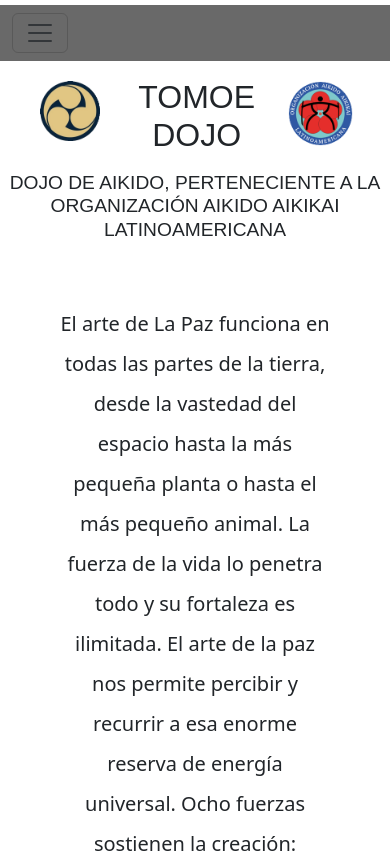
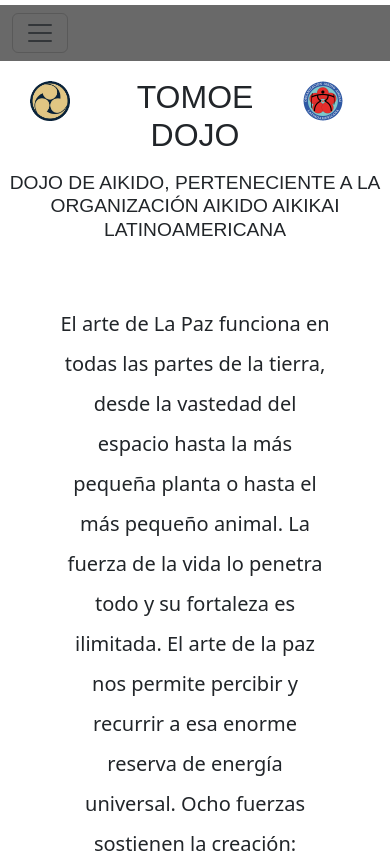
Before and after one commit to diegodilonardo/tomoe_dojo, a plain HTML site: page index.html in a window 390 px wide. Shown: the top 853 px of the page. Drawn offline with nearby package versions, Linux system fonts and the light colour scheme.

Commit message:
commit entrega 3

```diff
--- a/css/styles.css
+++ b/css/styles.css
@@ -21,6 +21,7 @@
 .caja_logo_tomoe {
     grid-area: logo_tomoe;
     /*border: 1px solid black;*/
+
 }
 .caja_logo_tomoe img {
     width: 75%;
@@ -43,6 +44,7 @@
 .caja_logo_oaal{
     /*border: 1px solid black;*/
     grid-area: logo_oaal;
+
 
 }
 .caja_logo_oaal img {
@@ -326,34 +328,34 @@
         'logo_tomoe titulo1 logo_oaal'
         'titulo2 titulo2 titulo2';
 
+
+
     }
 
     .caja_logo_tomoe img {
+        display:flex;
+        width: 100px;
+        padding-bottom:34px;
+        margin-left: -30px;
 
-        width: 100px;
-        padding-left: 40px;
-        /*padding-top: 10px;
-        padding-left: 40px;*/
     }
 
-    .caja_logo_oaal img {
+      .caja_logo_oaal img {
+        width: 100px;
+        padding-bottom:34px;
+        margin-left: -50px;
 
-        width: 100px;
-        padding-left: 35px;
-        margin-left: -40px;
-
-        /*margin: auto;
-        padding-top: 10px;
-        padding-left: 40px;*/
     }
 
     .titulo1 {
         margin: auto;
         font-size: 200%;
+
     }
     .titulo2 {
         margin:auto ;
         font-size: 120%;
+
     }
 
 }
```
